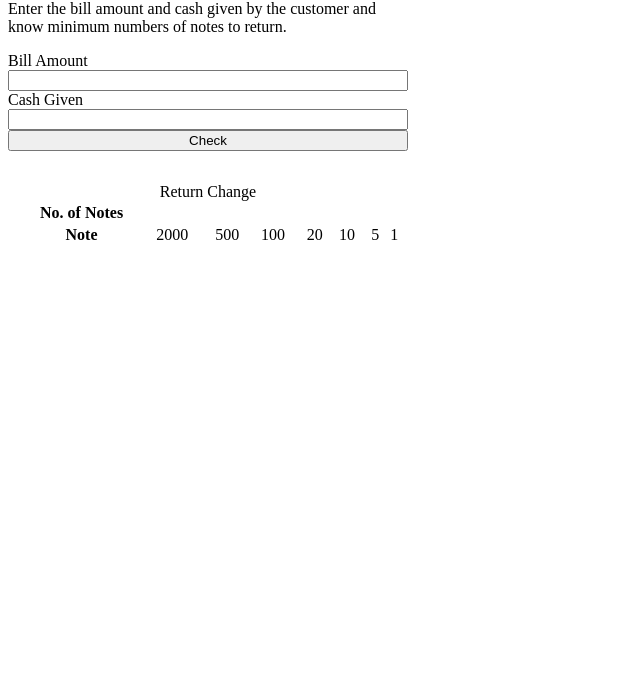
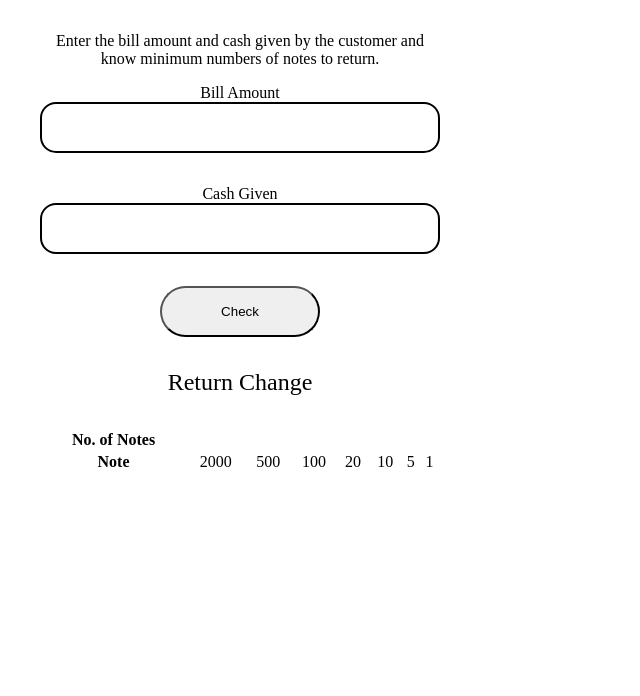
Before and after one commit to AshutoshM29/Cash-Register-Application, a plain HTML site: page index.html in a window 1280 px wide. Shown: the part 104-800 px from the top of the page, without its empty margins (0-640 px from the left). Drawn offline with Linux system fonts and the light colour scheme; a web font is replaced by a local one.

Commit message:
style : added font

```diff
--- a/index.html
+++ b/index.html
@@ -26,7 +26,7 @@
         <p id="error-message"></p>
 
         <table class="change-table">
-            <caption>
+            <caption class="cap">
                 Return Change
             </caption>
             <tr>
--- a/styles.css
+++ b/styles.css
@@ -1,9 +1,44 @@
-*{
+@import url("https://fonts.googleapis.com/css2?family=Aref+Ruqaa:wght@400;700&display=swap");
+
+
+* {
 
 }
+body {
+    font-family: 'Aref Ruqaa', serif;
+    text-align: center;
 
+}
 .container {
+
     display: flex;
+    padding: 2rem;
     flex-direction: column;
     width: 50vh;
 }
+
+#bill-amount {
+    padding: 1rem;
+    margin-bottom: 2rem;
+    border: 2px solid;
+    border-radius: 1rem;
+}
+
+#cash-given {
+    padding: 1rem;
+    margin-bottom: 2rem;
+    border: 2px solid;
+    border-radius: 1rem;
+}
+
+#check-button {
+    margin: auto;
+    width: 20vh;
+    padding: 1rem;
+    border-radius: 2rem;
+}
+
+.cap {
+    font-size: x-large;
+    margin-bottom: 2rem;
+}
```
